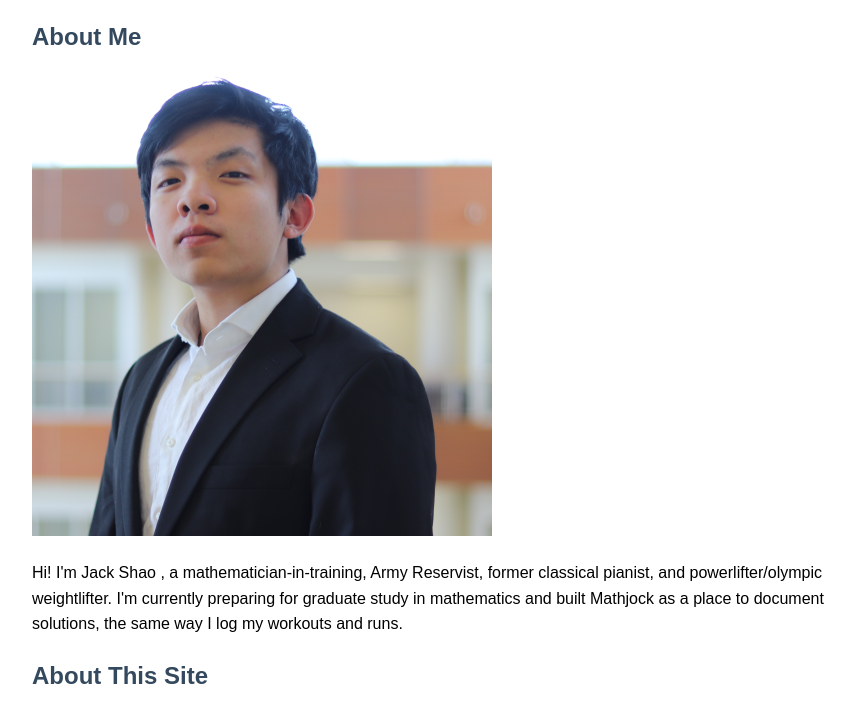
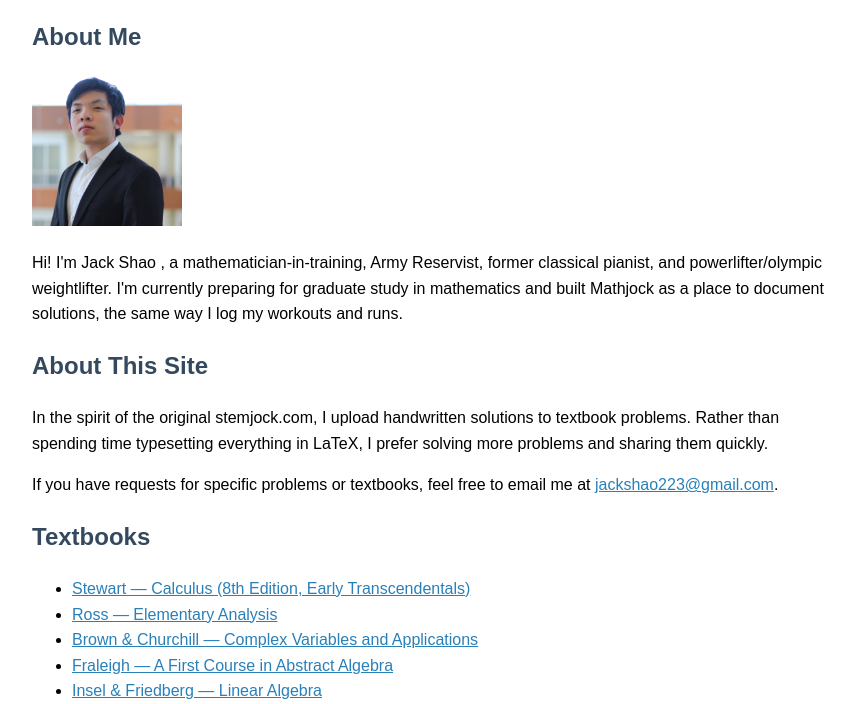
Before and after one commit to jshao0919/jshao0919.github.io, a plain HTML site: page index.html in a window 1280 px wide. Shown: the part 96-800 px from the top of the page, without its empty margins (208-1063 px from the left). Drawn offline with Linux system fonts and the light colour scheme.

Commit message:
Update style.css

```diff
--- a/style.css
+++ b/style.css
@@ -5,6 +5,9 @@ body {
     padding: 20px;
     line-height: 1.6;
 }
+.profile-pic {
+    width: 150px;
+}
 
 h1 { color: #2c3e50; }
 h2 { color: #34495e; }
```
